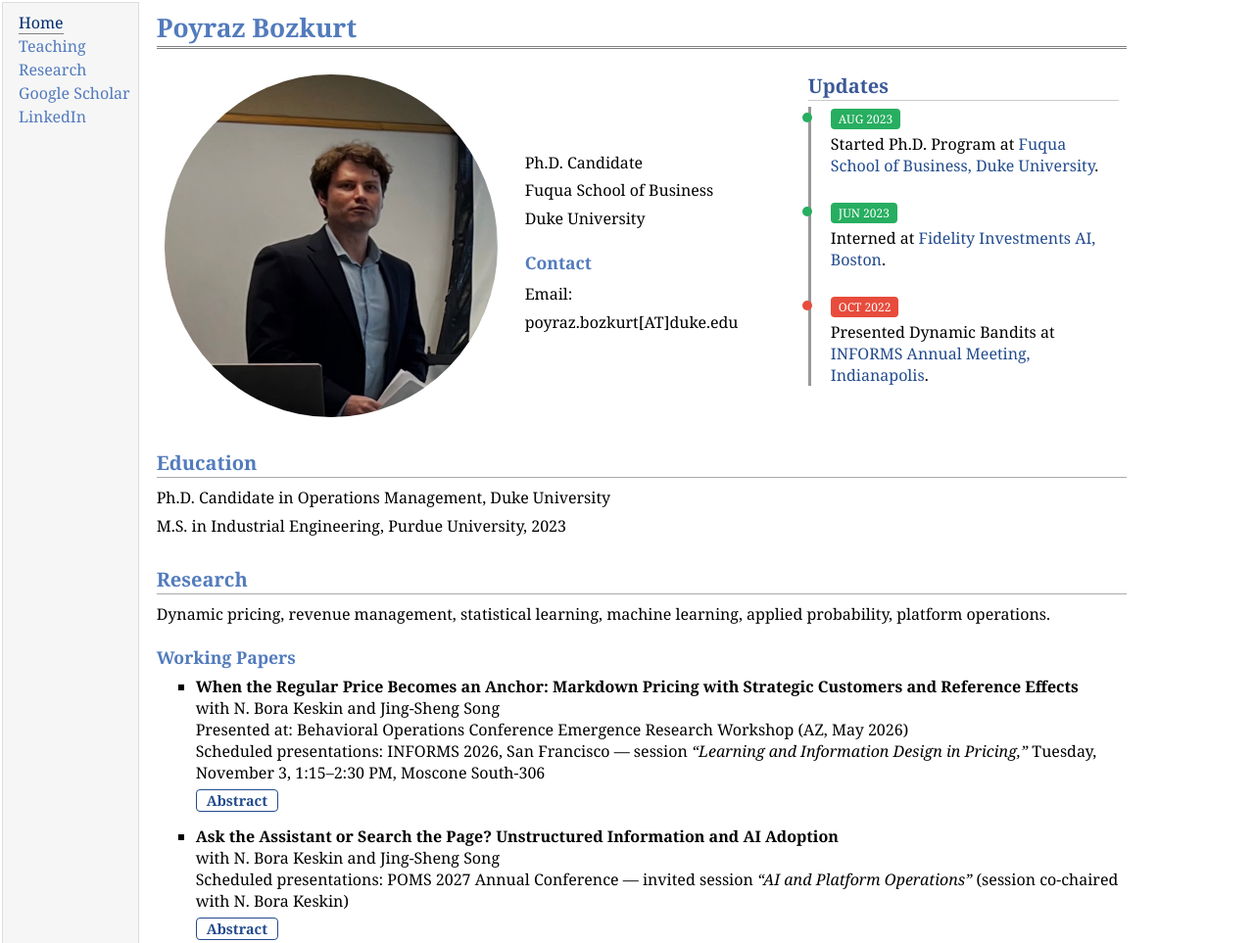
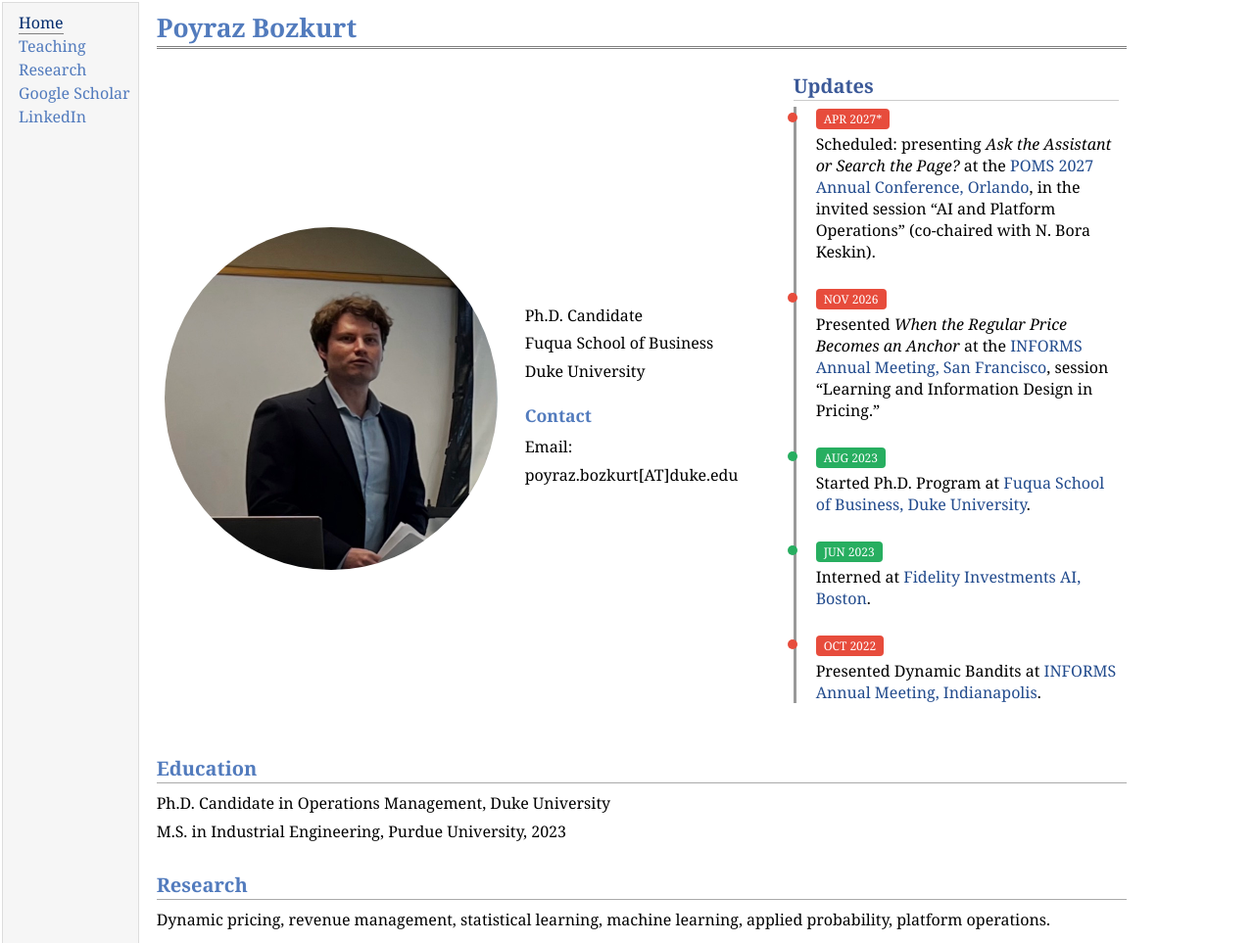
Before and after one commit to poyrazbozkurt/poyrazbozkurt.github.io, a plain HTML site: page index.html in a window 1280 px wide. Shown: the top 963 px of the page at 98% size. Drawn offline with Linux system fonts and the light colour scheme.

Commit message:
Add INFORMS 2026 and POMS 2027 entries to Updates timeline
Also records the INFORMS 2026 talk as presented and adds the POMS 2027
dates and location to the second paper's entry.

Co-Authored-By: Claude Fable 5.1 <noreply@anthropic.com>

```diff
--- a/index.html
+++ b/index.html
@@ -52,6 +52,18 @@
   <div style="border-left: 3px solid #999; padding-left: 20px;">
 
     <div style="margin-bottom: 25px; position: relative;">
+      <span style="position: absolute; left: -29px; top: 6px; width: 10px; height: 10px; background-color: #e74c3c; border-radius: 50%; display: inline-block;"></span>
+      <span style="background-color: #e74c3c; color: white; padding: 2px 8px; border-radius: 4px; font-size: 12px;">APR 2027*</span>
+      <div style="margin-top: 5px;">Scheduled: presenting <i>Ask the Assistant or Search the Page?</i> at the <a href="https://pomsmeetings.org/conf-2027/" target="_blank">POMS 2027 Annual Conference, Orlando</a>, in the invited session &ldquo;AI and Platform Operations&rdquo; (co-chaired with N. Bora Keskin).</div>
+    </div>
+
+    <div style="margin-bottom: 25px; position: relative;">
+      <span style="position: absolute; left: -29px; top: 6px; width: 10px; height: 10px; background-color: #e74c3c; border-radius: 50%; display: inline-block;"></span>
+      <span style="background-color: #e74c3c; color: white; padding: 2px 8px; border-radius: 4px; font-size: 12px;">NOV 2026</span>
+      <div style="margin-top: 5px;">Presented <i>When the Regular Price Becomes an Anchor</i> at the <a href="https://www.informs.org/" target="_blank">INFORMS Annual Meeting, San Francisco</a>, session &ldquo;Learning and Information Design in Pricing.&rdquo;</div>
+    </div>
+
+    <div style="margin-bottom: 25px; position: relative;">
       <span style="position: absolute; left: -29px; top: 6px; width: 10px; height: 10px; background-color: #27ae60; border-radius: 50%; display: inline-block;"></span>
       <span style="background-color: #27ae60; color: white; padding: 2px 8px; border-radius: 4px; font-size: 12px;">AUG 2023</span>
       <div style="margin-top: 5px;">Started Ph.D. Program at <a href="https://www.fuqua.duke.edu/" target="_blank">Fuqua School of Business, Duke University</a>.</div>
@@ -92,8 +104,7 @@ M.S. in Industrial Engineering, Purdue University, 2023 <br/>
   <li>
     <b>When the Regular Price Becomes an Anchor: Markdown Pricing with Strategic Customers and Reference Effects</b><br>
     with N. Bora Keskin and Jing-Sheng Song<br>
-    Presented at: Behavioral Operations Conference Emergence Research Workshop (AZ, May 2026)<br>
-    Scheduled presentations: INFORMS 2026, San Francisco &mdash; session <i>&ldquo;Learning and Information Design in Pricing,&rdquo;</i> Tuesday, November 3, 1:15&ndash;2:30 PM, Moscone South-306
+    Presented at: Behavioral Operations Conference Emergence Research Workshop (AZ, May 2026); INFORMS 2026 Annual Meeting, San Francisco (Nov 2026), session <i>&ldquo;Learning and Information Design in Pricing&rdquo;</i>
     <details style="margin-top: 6px;">
       <summary style="cursor: pointer; color: #224b8d; font-weight: bold; display: inline-block; border: 1px solid #224b8d; border-radius: 4px; padding: 1px 10px; font-size: 90%;">Abstract</summary>
       <p style="margin: 6px 0 0 0; padding: 8px 12px; background-color: #f6f6f6; border-left: 3px solid #224b8d; text-align: justify;">
@@ -105,7 +116,7 @@ M.S. in Industrial Engineering, Purdue University, 2023 <br/>
   <li style="margin-top: 14px;">
     <b>Ask the Assistant or Search the Page? Unstructured Information and AI Adoption</b><br>
     with N. Bora Keskin and Jing-Sheng Song<br>
-    Scheduled presentations: POMS 2027 Annual Conference &mdash; invited session <i>&ldquo;AI and Platform Operations&rdquo;</i> (session co-chaired with N. Bora Keskin)
+    Scheduled presentations: POMS 2027 Annual Conference, Orlando (April 22&ndash;26, 2027) &mdash; invited session <i>&ldquo;AI and Platform Operations&rdquo;</i> (session co-chaired with N. Bora Keskin)
     <details style="margin-top: 6px;">
       <summary style="cursor: pointer; color: #224b8d; font-weight: bold; display: inline-block; border: 1px solid #224b8d; border-radius: 4px; padding: 1px 10px; font-size: 90%;">Abstract</summary>
       <p style="margin: 6px 0 0 0; padding: 8px 12px; background-color: #f6f6f6; border-left: 3px solid #224b8d; text-align: justify;">
```
